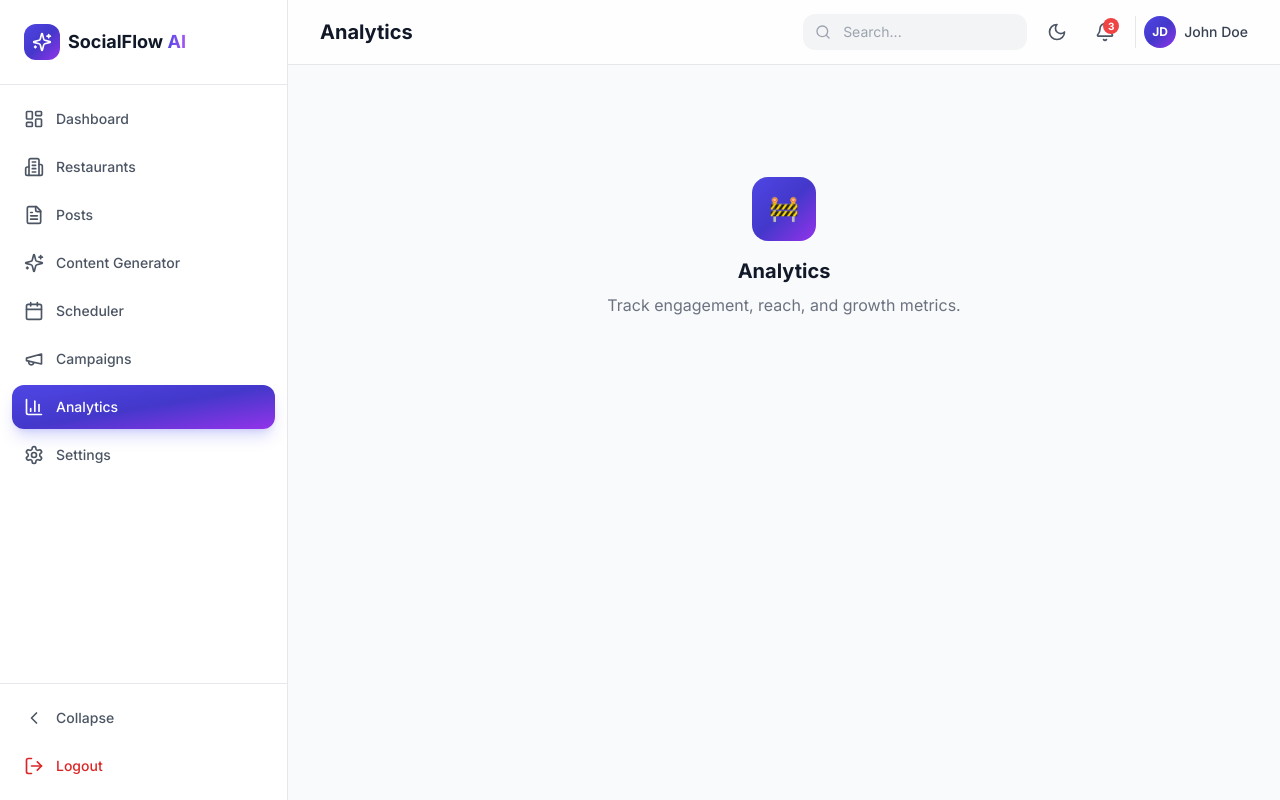
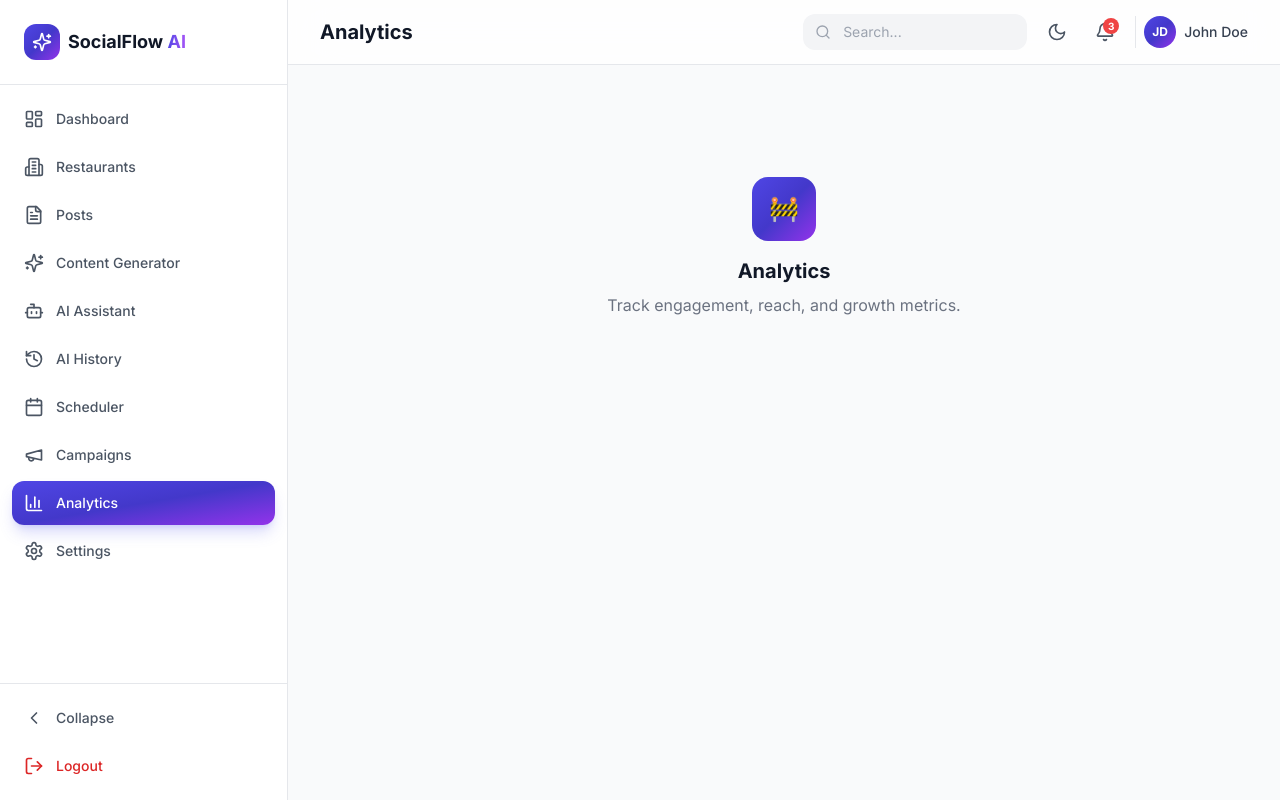
Before and after one commit to yogesh201206/social-ai, a React (Vite) app: page /dashboard/analytics in a window 1280 px wide. Built offline with nearby package versions, Linux system fonts and the light colour scheme.

Commit message:
sixth updatess

```diff
--- a/src/data/dashboardData.js
+++ b/src/data/dashboardData.js
@@ -60,6 +60,8 @@ export const userSidebarLinks = [
   { label: 'Restaurants', icon: 'Building2', path: '/dashboard/restaurants' },
   { label: 'Posts', icon: 'FileText', path: '/dashboard/posts' },
   { label: 'Content Generator', icon: 'Sparkles', path: '/dashboard/content-generator' },
+  { label: 'AI Assistant', icon: 'Bot', path: '/dashboard/ai-assistant' },
+  { label: 'AI History', icon: 'History', path: '/dashboard/ai-history' },
   { label: 'Scheduler', icon: 'Calendar', path: '/dashboard/scheduler' },
   { label: 'Campaigns', icon: 'Megaphone', path: '/dashboard/campaigns' },
   { label: 'Analytics', icon: 'BarChart3', path: '/dashboard/analytics' },
@@ -77,6 +79,9 @@ export const routeTitles = {
   '/dashboard/posts/published': 'Published Posts',
   '/dashboard/posts/preview': 'Post Preview',
   '/dashboard/content-generator': 'Content Generator',
+  '/dashboard/ai-assistant': 'AI Assistant',
+  '/dashboard/ai-history': 'AI History',
+  '/dashboard/ai-history/:id': 'AI History Detail',
   '/dashboard/scheduler': 'Scheduler',
   '/dashboard/campaigns': 'Campaigns',
   '/dashboard/analytics': 'Analytics',
@@ -87,8 +92,8 @@ export const routeTitles = {
 export const quickActions = [
   { label: 'Create New Post', icon: 'Plus', color: 'gradient-bg text-white', path: '/dashboard/posts/create' },
   { label: 'Generate AI Caption', icon: 'Sparkles', color: 'bg-purple-100 dark:bg-purple-900/30 text-purple-600 dark:text-purple-400', path: '/dashboard/content-generator' },
-  { label: 'Schedule Campaign', icon: 'Megaphone', color: 'bg-indigo-100 dark:bg-indigo-900/30 text-indigo-600 dark:text-indigo-400', path: '/dashboard/campaigns' },
-  { label: 'View Analytics', icon: 'BarChart3', color: 'bg-green-100 dark:bg-green-900/30 text-green-600 dark:text-green-400', path: '/dashboard/analytics' },
+  { label: 'Open AI Assistant', icon: 'Bot', color: 'bg-indigo-100 dark:bg-indigo-900/30 text-indigo-600 dark:text-indigo-400', path: '/dashboard/ai-assistant' },
+  { label: 'View AI History', icon: 'History', color: 'bg-green-100 dark:bg-green-900/30 text-green-600 dark:text-green-400', path: '/dashboard/ai-history' },
 ]
 
 export const upcomingPosts = [
--- a/src/layouts/DashboardLayout.jsx
+++ b/src/layouts/DashboardLayout.jsx
@@ -12,6 +12,7 @@ function getPageTitle(pathname) {
   if (pathname.match(/\/dashboard\/restaurants\/[^/]+\/edit$/)) return 'Edit Restaurant'
   if (pathname.match(/\/dashboard\/posts\/[^/]+\/edit$/)) return 'Edit Post'
   if (pathname.match(/\/dashboard\/posts\/[^/]+$/) && !pathname.endsWith('/create') && !pathname.endsWith('/drafts') && !pathname.endsWith('/scheduled') && !pathname.endsWith('/published') && !pathname.endsWith('/preview')) return 'Post Details'
+  if (pathname.match(/^\/dashboard\/ai-history\/[^/]+$/)) return 'AI History Detail'
 
   return 'Dashboard'
 }
--- a/src/pages/ai/AIAssistant.jsx
+++ b/src/pages/ai/AIAssistant.jsx
@@ -19,7 +19,7 @@ export default function AIAssistant() {
         </div>
         <div className="flex gap-2">
           <Link
-            to="/dashboard/ai-generator"
+            to="/dashboard/content-generator"
             className="inline-flex items-center gap-2 px-4 py-2 rounded-xl text-sm font-medium bg-gray-100 dark:bg-gray-800 text-gray-700 dark:text-gray-300 hover:bg-gray-200 dark:hover:bg-gray-700 transition-colors"
           >
             <Sparkles className="h-4 w-4" />
@@ -48,7 +48,7 @@ export default function AIAssistant() {
             <SuggestionCard
               key={s.id}
               {...s}
-              onClick={() => navigate('/dashboard/ai-generator')}
+              onClick={() => navigate('/dashboard/content-generator')}
             />
           ))}
         </div>
--- a/src/pages/ai/AIHistory.jsx
+++ b/src/pages/ai/AIHistory.jsx
@@ -26,7 +26,7 @@ export default function AIHistory() {
         <div className="flex items-center gap-4">
           <button
             type="button"
-            onClick={() => navigate('/dashboard/ai-generator')}
+            onClick={() => navigate('/dashboard/content-generator')}
             className="p-2 rounded-xl bg-gray-100 dark:bg-gray-800 text-gray-600 dark:text-gray-400 hover:bg-gray-200 dark:hover:bg-gray-700 transition-colors"
           >
             <ArrowLeft className="h-5 w-5" />
@@ -39,7 +39,7 @@ export default function AIHistory() {
           </div>
         </div>
         <Link
-          to="/dashboard/ai-generator"
+          to="/dashboard/content-generator"
           className="inline-flex items-center gap-2 px-4 py-2 rounded-xl text-sm font-medium gradient-bg text-white shadow-md shadow-brand-500/25"
         >
           <Sparkles className="h-4 w-4" />
@@ -65,7 +65,7 @@ export default function AIHistory() {
               : 'Generate content with AI and it will appear here.'
           }
           actionLabel={!search ? 'Open AI Generator' : undefined}
-          onAction={!search ? () => navigate('/dashboard/ai-generator') : undefined}
+          onAction={!search ? () => navigate('/dashboard/content-generator') : undefined}
         />
       ) : (
         <div className="grid sm:grid-cols-2 gap-4">
--- a/src/pages/ai/AIHistoryDetail.jsx
+++ b/src/pages/ai/AIHistoryDetail.jsx
@@ -151,7 +151,7 @@ export default function AIHistoryDetail() {
           <FilePlus className="h-4 w-4" />
           Create Post
         </Button>
-        <Link to="/dashboard/ai-generator">
+        <Link to="/dashboard/content-generator">
           <Button variant="outline">Generate New</Button>
         </Link>
       </div>
--- a/src/routes/AppRoutes.jsx
+++ b/src/routes/AppRoutes.jsx
@@ -62,10 +62,11 @@ export default function AppRoutes() {
         <Route path="/dashboard/posts/preview" element={<PostPreviewPage />} />
         <Route path="/dashboard/posts/:id/edit" element={<CreatePost />} />
         <Route path="/dashboard/posts/:id" element={<PostDetails />} />
-        <Route path="/dashboard/content-generator"element={<AIContentGenerator />}/>
-        <Route path="/dashboard/ai-assistant" element={<AIAssistant />}/>
-        <Route path="/dashboard/ai-history" element={<AIHistory />}/>
-        <Route path="/dashboard/ai-history-detail" element={<AIHistoryDetail />}/>
+        <Route path="/dashboard/content-generator" element={<AIContentGenerator />} />
+        <Route path="/dashboard/ai-assistant" element={<AIAssistant />} />
+        <Route path="/dashboard/ai-history" element={<AIHistory />} />
+        <Route path="/dashboard/ai-history/:id" element={<AIHistoryDetail />} />
+        <Route path="/dashboard/ai-history-detail" element={<AIHistoryDetail />} />
         <Route path="/dashboard/scheduler" element={<PlaceholderPage title="Scheduler" description="Plan and schedule your content calendar." />} />
         <Route path="/dashboard/campaigns" element={<PlaceholderPage title="Campaigns" description="Launch and manage marketing campaigns." />} />
         <Route path="/dashboard/analytics" element={<PlaceholderPage title="Analytics" description="Track engagement, reach, and growth metrics." />} />
```
